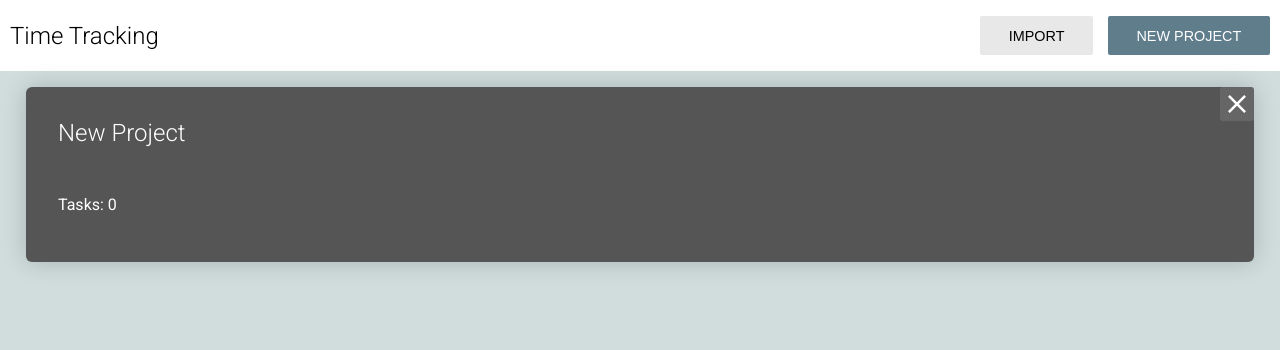
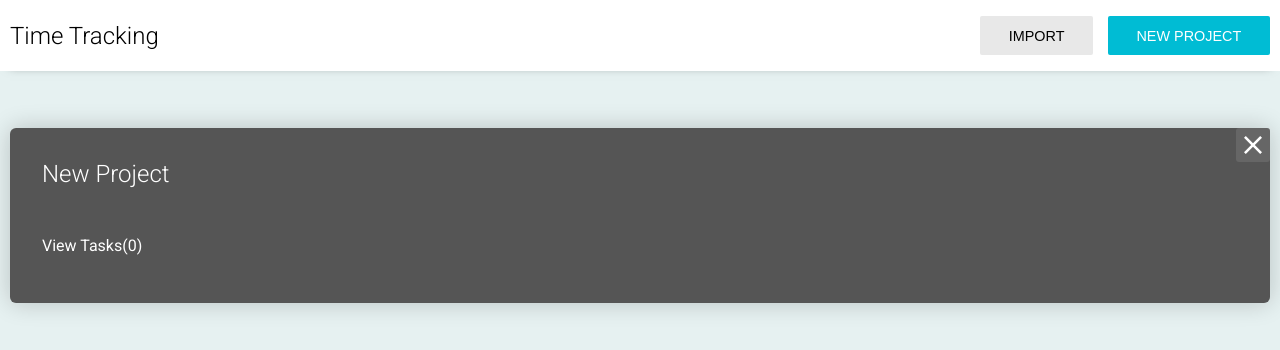
Before and after one commit to jcwrightson/jiffy, a React app: page / in a window 1280 px wide. Both pictures are taken after a click on the button "NEW PROJECT". Shown: the top 350 px of the page. Built offline with nearby package versions, Linux system fonts and the light colour scheme.

Commit message:
improve editing toggle and UX

```diff
--- a/src/components/Project.component.jsx
+++ b/src/components/Project.component.jsx
@@ -1,6 +1,6 @@
 import React, { Memo } from "react"
 import { connect } from "react-redux"
-import { withRouter } from "react-router-dom"
+import { withRouter, Link } from "react-router-dom"
 import { timeFilter, roundedTime, getAggregate } from "../lib/functions"
 import { store } from "../store"
 
@@ -16,7 +16,7 @@ const Project = ({
 	title,
 	removeProject,
 	createProject,
-	editProject,
+	handleEdit,
 	toggleEdit,
 	push
 }) => {
@@ -24,26 +24,21 @@ const Project = ({
 		<div
 			className={`project ${hasRunningTask(tasks) ? "running" : ""}`}
 			onClick={e => {
-				if (!editing) {
-					push(`projects/${uid}`)
-				} else {
+				if (editing) {
 					toggleEdit(e, uid)
-				}
+        }
 			}}>
 			<div className='flex row justify-between'>
 				{editing ? (
 					<input
-						ref={e => {
-							if (e) {
-								e.select()
-							}
-						}}
 						type='text'
 						value={title}
-						onChange={e => editProject(e, uid)}
+						onChange={e => handleEdit(e, uid)}
 						onKeyDown={e => toggleEdit(e, uid)}
 						onClick={e => {
-							e.stopPropagation()
+							e.preventDefault
+              e.target.select()
+              e.stopPropagation()
 						}}
 					/>
 				) : (
@@ -74,7 +69,7 @@ const Project = ({
 				</button>
 			</div>
 			<p>{roundedTime(getAggregate(trackers, "time"))}</p>
-			<p>Tasks: {tasks.length}</p>
+			<p><Link to={`/projects/${uid}`}>View Tasks({tasks.length})</Link></p>
 		</div>
 	)
 }
--- a/src/components/Task.component.jsx
+++ b/src/components/Task.component.jsx
@@ -10,21 +10,28 @@ const Task = ({
 	createTracker,
 	createTask,
 	removeTask,
-	editTask,
+	handleEdit,
 	toggleEdit,
 	toggleRunning
 }) => {
 	return (
-		<article className={`task ${task.running ? "running" : ""}`} onClick={(e)=>{if(task.editing){toggleEdit(e, task.uid)}}}>
+		<article
+			className={`task ${task.running ? "running" : ""}`}
+			onClick={e => {
+				if (task.editing) {
+					toggleEdit(e, task.uid)
+				}
+			}}>
 			<div className='flex row justify-between'>
 				{task.editing ? (
 					<input
-						ref={(e)=>{if(e){e.select()}}}
 						type='text'
 						value={task.title}
-						onChange={e => editTask(e, task.uid)}
+						onChange={e => handleEdit(e, task.uid)}
 						onKeyDown={e => toggleEdit(e, task.uid)}
 						onClick={e => {
+							e.preventDefault
+							e.target.select()
 							e.stopPropagation()
 						}}
 					/>
--- a/src/containers/Projects.container.jsx
+++ b/src/containers/Projects.container.jsx
@@ -14,12 +14,12 @@ const renderProjects = ({
 	trackers,
 	removeProject,
 	createProject,
-	editProject,
+	handleEdit,
 	toggleEdit,
 	push
 }) => {
 	return (
-		<div className='projects-container'>
+		<div className='projects container'>
 			{projects.map(project => {
 				return (
 					<Project
@@ -31,7 +31,7 @@ const renderProjects = ({
 						removeProject={removeProject}
 						createProject={createProject}
 						push={push}
-						editProject={editProject}
+						handleEdit={handleEdit}
 						toggleEdit={toggleEdit}
 						{...project}
 					/>
@@ -60,7 +60,7 @@ const mapDispatchToProps = dispatch => {
 		push: path => {
 			dispatch(push(path))
 		},
-		editProject: (e, uid) => {
+		handleEdit: (e, uid) => {
 			store.dispatch({
 				type: "EDIT_PROJECT",
 				payload: { uid: uid, body: { title: e.target.value } }
--- a/src/containers/Tasks.container.jsx
+++ b/src/containers/Tasks.container.jsx
@@ -14,12 +14,12 @@ const renderTasks = ({
 	createTracker,
 	toggleRunning,
 	removeTask,
-	editTask,
+	handleEdit,
 	toggleEdit
 }) => {
 	return (
-		<main className='container'>
-			<div className='tasks'>
+		<main>
+			<div className='tasks container'>
 				{tasks
 					.filter(task => task.project === match.params.uid)
 					.map(task => {
@@ -32,7 +32,7 @@ const renderTasks = ({
 								createTask={createTask}
 								createTracker={createTracker}
 								removeTask={removeTask}
-								editTask={editTask}
+								handleEdit={handleEdit}
 								toggleEdit={toggleEdit}
 								toggleRunning={toggleRunning}
 							/>
@@ -68,7 +68,7 @@ const mapDispatchToProps = dispatch => {
 				payload: { task: taskUID, tracker: trackerUID }
 			})
 		},
-		editTask: (e, uid) => {
+		handleEdit: (e, uid) => {
 			store.dispatch({
 				type: "EDIT_TASK",
 				payload: { uid: uid, body: { title: e.target.value } }
--- a/src/layouts/Home.jsx
+++ b/src/layouts/Home.jsx
@@ -10,7 +10,7 @@ class renderHome extends Component {
 
 	render() {
 		return (
-			<main className='home container'>
+			<main>
 				<ProjectsContainer />
 			</main>
 		)
--- a/src/layouts/NavBar.jsx
+++ b/src/layouts/NavBar.jsx
@@ -4,9 +4,8 @@ import { connect } from "react-redux"
 import { createProject, createTask } from "../actions"
 
 const renderNavBar = ({ createProject, createTask, location, history }) => {
-	console.log(location.pathname.replace('/projects/', ''))
 	return (
-		<nav>
+		<nav className="fixed top drop-shadow">
 			<div className='container flex-row'>
 				<Link to={"/"}><h1>Time Tracking</h1></Link>
 
@@ -19,7 +18,7 @@ const renderNavBar = ({ createProject, createTask, location, history }) => {
 						Import
 					</button>
 					<button
-						className='add'
+						className='primary'
 						onClick={() => {
 							{location.pathname === '/' ? createProject() : createTask(location.pathname.replace('/projects/', ''))}
 						}}>
--- a/src/sass/_global.scss
+++ b/src/sass/_global.scss
@@ -9,11 +9,16 @@ body {
   margin: 0;
   padding: 0;
   background-color: #d1dddd;
+  background-color: #e6f1f1;
   overflow-y: scroll;
 }
+
 section {
   width: 100%;
+}
 
+main{
+  margin-top: $offset-top;
 }
 
 .container {
@@ -59,6 +64,11 @@ button {
   border-radius: 2px;
   transition: all 100ms ease;
   background-color: #e8e8e8;
+
+  &.primary{
+    background-color: $primary-color;
+    color: white;
+  }
 }
 
 .circle {
@@ -88,11 +98,6 @@ hr {
   }
 }
 
-.drop-shadow{
-  -webkit-box-shadow: 0px 5px 11px -8px rgba(0,0,0,0.75);
-  -moz-box-shadow: 0px 5px 11px -8px rgba(0,0,0,0.75);
-  box-shadow: 0px 5px 11px -8px rgba(0,0,0,0.75);
-}
 
 nav{
   width: 100%;
--- a/src/sass/_helpers.scss
+++ b/src/sass/_helpers.scss
@@ -1,8 +1,3 @@
-
-section {
-  position: relative;
-}
-
 .abs {
   position: absolute;
 
@@ -36,6 +31,15 @@ section {
   }
 }
 
+.fixed{
+  position: fixed;
+
+  &.top{
+    top:0;
+    z-index: 100;
+  }
+}
+
 .flex-row{
   display: flex;
   flex-direction: row;
@@ -50,12 +54,11 @@ section {
   justify-content: center
 }
 
-button.add {
-  background-color: #607d8b;
-  color: white;
-}
-
 .running{
   color: $primary-color !important;
   background-color: #333 !important;
 }
+
+.drop-shadow{
+  box-shadow: 0px 5px 10px -10px rgba(0,0,0,0.5);
+}
--- a/src/sass/_main.scss
+++ b/src/sass/_main.scss
@@ -1,13 +1,3 @@
-.projects-container {
-  display: flex;
-  flex-direction: row;
-  flex-wrap: wrap;
-  justify-content: space-between;
-  align-items: flex-start;
-
-  padding-bottom: 20em;
-}
-
 .project {
   flex-basis: 100%;
   background-color: white;
@@ -16,7 +6,6 @@
   margin-bottom: 2em;
   display: flex;
   flex-direction: column;
-  cursor: pointer;
 
   .popup {
     position: absolute;
@@ -37,10 +26,6 @@
     }
   }
 }
-
-.tasks{
-  margin: 2rem 0;
-}
 .task {
   padding: 3rem;
   margin-bottom: 3rem;
@@ -55,7 +40,6 @@
   box-shadow: 0 0 25px 0 rgba(0,0,0,0.2);
 
 
-
   button.delete{
     position: absolute;
     top:0;
@@ -67,7 +51,7 @@
   }
 
   .editable{
-    cursor: text;
+    cursor: text !important;
   }
 
   input, .editable{
--- a/src/sass/_variables.scss
+++ b/src/sass/_variables.scss
@@ -1,4 +1,5 @@
 $app-width: 1260px;
+$offset-top: 8rem;
 
 //Breakpoints
 $mobile-width: 500px;
--- a/src/sass/styles.scss
+++ b/src/sass/styles.scss
@@ -3,8 +3,3 @@
 @import "typography";
 @import "helpers";
 @import "main";
-
-main{
-  padding: 1rem;
-  margin-top: 8rem;
-}
```
Also changed, not shown: src/assets/ic_arrow_back_24px.svg (added), src/assets/ic_arrow_forward_24px.svg (added).
